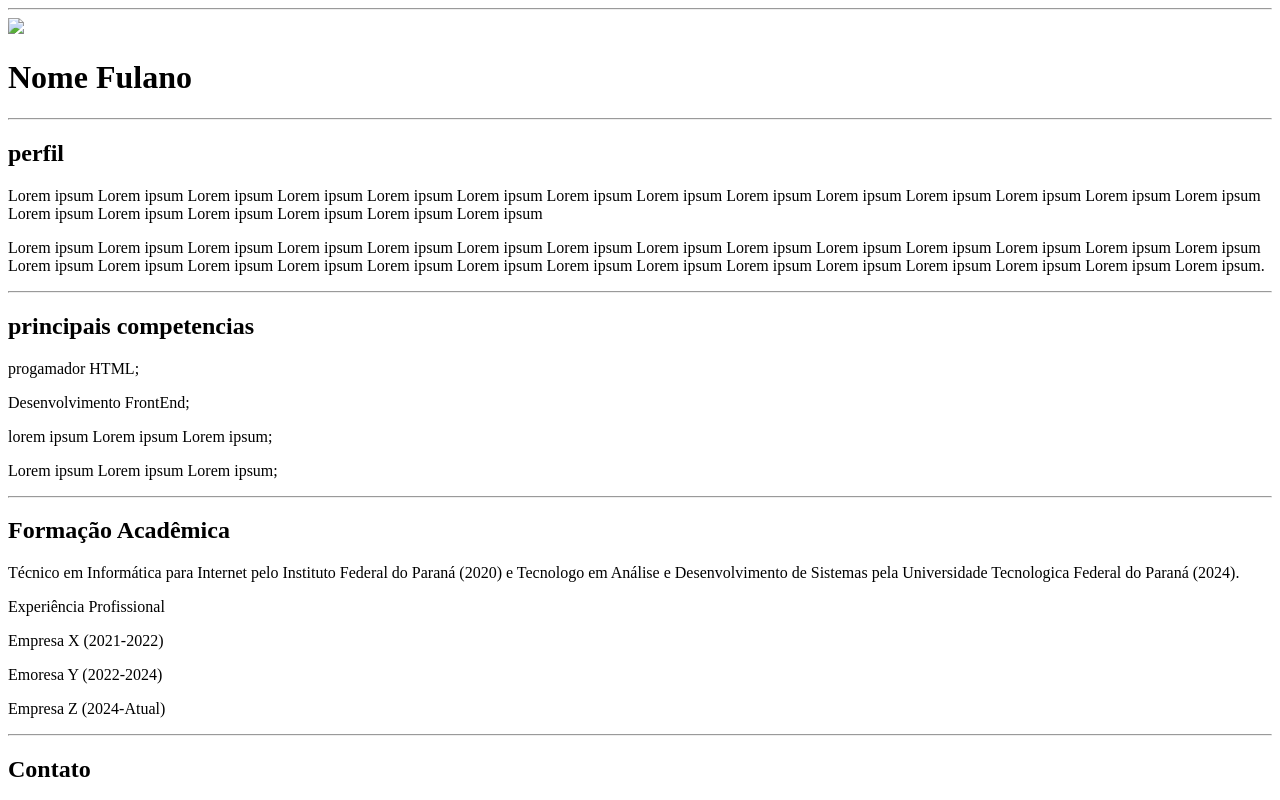
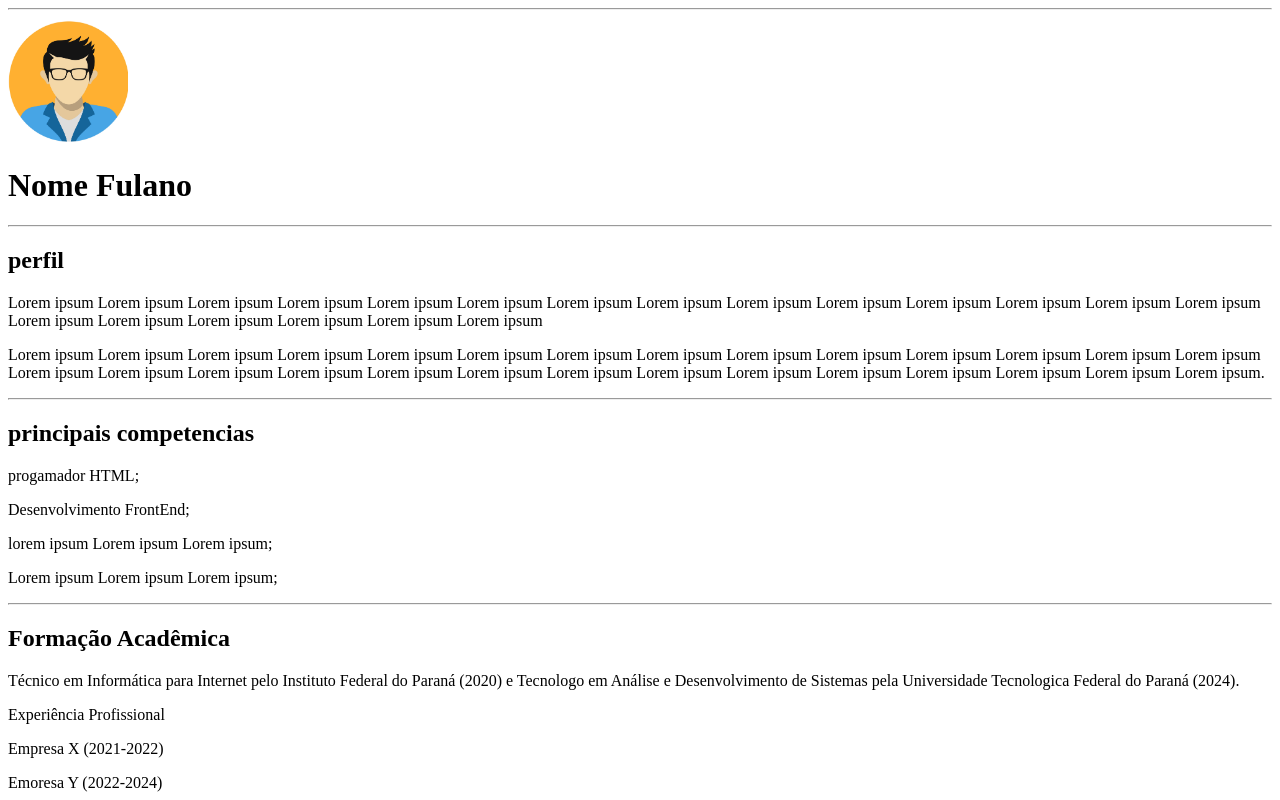
Before and after one commit to trechinski/Curriculo_FulanoTal, a plain HTML site: page index.html in a window 1280 px wide. Shown: the top 800 px of the page. Drawn offline with Linux system fonts and the light colour scheme.

Commit message:
alterações

```diff
--- a/index.html
+++ b/index.html
@@ -6,7 +6,7 @@
     </head>
     <body>
         <hr>
-        <img src="/imagens/man-with-mustache-avatar-icon-400-245635963.PNG" width="120"></img>
+        <img src="/imagens/icone_avatar.png" width="120"></img>
         <h1>Nome Fulano</h1>
         <hr>
         <h2>perfil</h2>
```
Also changed, not shown: imagens/icone_avatar.png (added).
